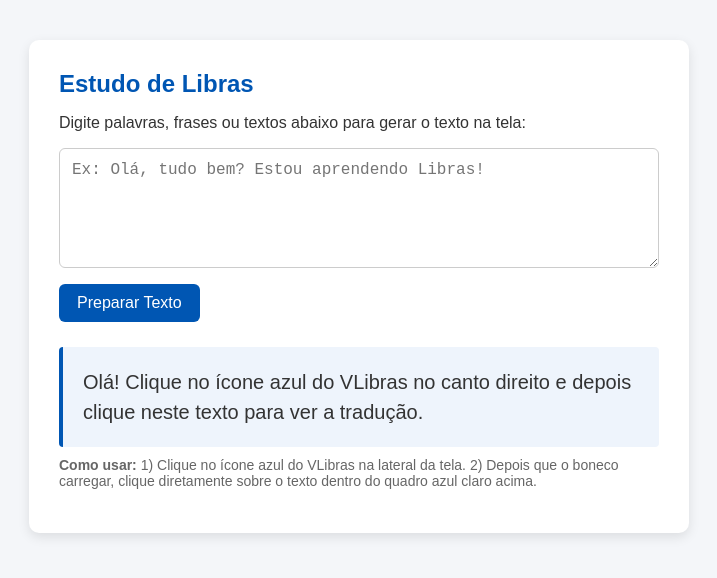
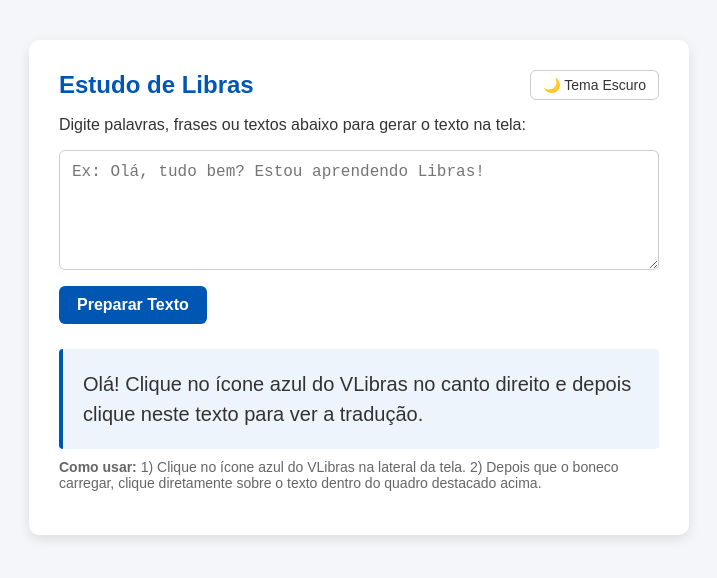
Before and after one commit to thrpnyx/libras, a plain HTML site: page index.html in a window 1280 px wide. Shown: the whole page, without its empty margins (281-998 px from the left). Drawn offline with Linux system fonts and the light colour scheme.

Commit message:
Adiciona tema escuro

```diff
--- a/index.html
+++ b/index.html
@@ -5,64 +5,129 @@
   <meta name="viewport" content="width=device-width, initial-scale=1.0">
   <title>Praticar Libras com VLibras</title>
   <style>
+    :root {
+      --bg-body: #f4f6f9;
+      --bg-container: #ffffff;
+      --text-main: #333333;
+      --text-muted: #666666;
+      --primary: #0056b3;
+      --primary-hover: #004494;
+      --input-bg: #ffffff;
+      --input-border: #cccccc;
+      --leitura-bg: #eef4fc;
+      --shadow: rgba(0, 0, 0, 0.1);
+    }
+
+    body.dark-mode {
+      --bg-body: #121212;
+      --bg-container: #1e1e1e;
+      --text-main: #e4e6eb;
+      --text-muted: #b0b3b8;
+      --primary: #4dabf7;
+      --primary-hover: #339af0;
+      --input-bg: #2c2c2c;
+      --input-border: #444444;
+      --leitura-bg: #252d38;
+      --shadow: rgba(0, 0, 0, 0.5);
+    }
+
     body {
       font-family: Arial, sans-serif;
-      background-color: #f4f6f9;
-      color: #333;
+      background-color: var(--bg-body);
+      color: var(--text-main);
       display: flex;
       justify-content: center;
       padding: 40px 20px;
       margin: 0;
+      transition: background-color 0.3s, color 0.3s;
     }
+
     .container {
-      background: #ffffff;
+      background: var(--bg-container);
       padding: 30px;
       border-radius: 10px;
-      box-shadow: 0 4px 12px rgba(0,0,0,0.1);
+      box-shadow: 0 4px 12px var(--shadow);
       max-width: 600px;
       width: 100%;
+      transition: background-color 0.3s;
     }
+
+    .header-topo {
+      display: flex;
+      justify-content: space-between;
+      align-items: center;
+      margin-bottom: 10px;
+    }
+
     h1 {
-      margin-top: 0;
+      margin: 0;
       font-size: 24px;
-      color: #0056b3;
+      color: var(--primary);
     }
+
+    .btn-tema {
+      background: transparent;
+      color: var(--text-main);
+      border: 1px solid var(--input-border);
+      padding: 6px 12px;
+      font-size: 14px;
+      border-radius: 6px;
+      cursor: pointer;
+    }
+
+    .btn-tema:hover {
+      background-color: var(--leitura-bg);
+    }
+
     textarea {
       width: 100%;
       height: 120px;
       padding: 12px;
       font-size: 16px;
-      border: 1px solid #ccc;
+      background-color: var(--input-bg);
+      color: var(--text-main);
+      border: 1px solid var(--input-border);
       border-radius: 6px;
       box-sizing: border-box;
       resize: vertical;
       margin-bottom: 12px;
+      transition: background-color 0.3s, color 0.3s;
     }
-    button {
-      background-color: #0056b3;
-      color: white;
+
+    .btn-preparar {
+      background-color: var(--primary);
+      color: #ffffff;
       border: none;
       padding: 10px 18px;
       font-size: 16px;
+      font-weight: bold;
       border-radius: 6px;
       cursor: pointer;
     }
-    button:hover {
-      background-color: #004494;
+
+    body.dark-mode .btn-preparar {
+      color: #121212;
     }
+
+    .btn-preparar:hover {
+      background-color: var(--primary-hover);
+    }
+
     .area-leitura {
       margin-top: 25px;
       padding: 20px;
-      background-color: #eef4fc;
-      border-left: 4px solid #0056b3;
+      background-color: var(--leitura-bg);
+      border-left: 4px solid var(--primary);
       border-radius: 4px;
       font-size: 20px;
       line-height: 1.5;
       min-height: 40px;
+      transition: background-color 0.3s;
     }
+
     .instrucao {
       font-size: 14px;
-      color: #666;
+      color: var(--text-muted);
       margin-top: 10px;
     }
   </style>
@@ -70,18 +135,22 @@
 <body>
 
   <div class="container">
-    <h1>Estudo de Libras</h1>
+    <div class="header-topo">
+      <h1>Estudo de Libras</h1>
+      <button class="btn-tema" id="btnTema" onclick="alternarTema()">🌙 Tema Escuro</button>
+    </div>
+
     <p>Digite palavras, frases ou textos abaixo para gerar o texto na tela:</p>
 
     <textarea id="campoTexto" placeholder="Ex: Olá, tudo bem? Estou aprendendo Libras!"></textarea>
-    <button onclick="prepararTexto()">Preparar Texto</button>
+    <button class="btn-preparar" onclick="prepararTexto()">Preparar Texto</button>
 
     <div class="area-leitura" id="textoParaTraduzir">
       Olá! Clique no ícone azul do VLibras no canto direito e depois clique neste texto para ver a tradução.
     </div>
 
     <p class="instrucao">
-      <strong>Como usar:</strong> 1) Clique no ícone azul do VLibras na lateral da tela. 2) Depois que o boneco carregar, clique diretamente sobre o texto dentro do quadro azul claro acima.
+      <strong>Como usar:</strong> 1) Clique no ícone azul do VLibras na lateral da tela. 2) Depois que o boneco carregar, clique diretamente sobre o texto dentro do quadro destacado acima.
     </p>
   </div>
 
@@ -105,6 +174,24 @@
         areaLeitura.textContent = texto;
       }
     }
+
+    function alternarTema() {
+      const body = document.body;
+      const btnTema = document.getElementById('btnTema');
+      body.classList.toggle('dark-mode');
+
+      const isDark = body.classList.contains('dark-mode');
+      btnTema.textContent = isDark ? '☀️ Tema Claro' : '🌙 Tema Escuro';
+      localStorage.setItem('temaLibras', isDark ? 'escuro' : 'claro');
+    }
+
+    // Carrega o tema salvo anteriormente ao abrir a página
+    window.addEventListener('DOMContentLoaded', () => {
+      if (localStorage.getItem('temaLibras') === 'escuro') {
+        document.body.classList.add('dark-mode');
+        document.getElementById('btnTema').textContent = '☀️ Tema Claro';
+      }
+    });
   </script>
 
 </body>
```
